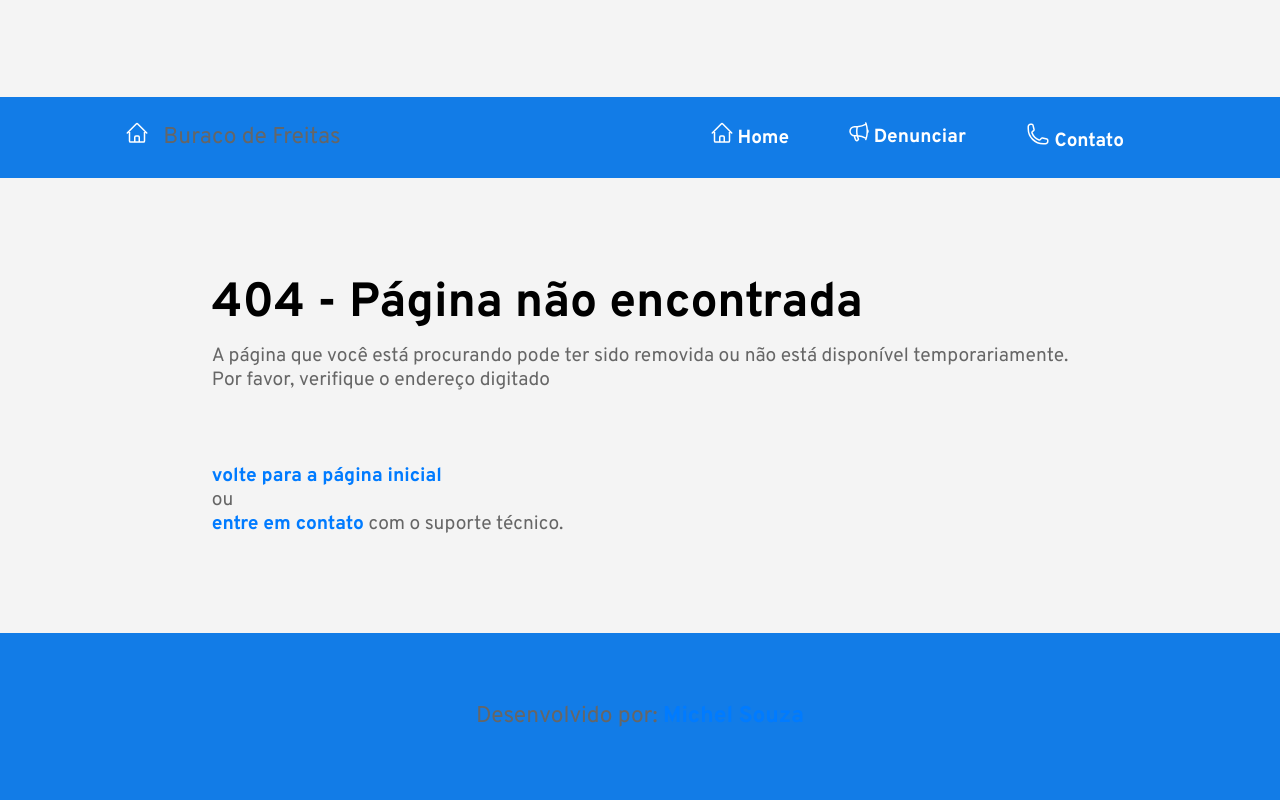
After one commit to MichelNsouza/Buraco-de-freitas-php, a PHP site: template src/view/notfound/index.php in a window 1280 px wide. The commit adds this page. Run offline with PHP 8.4, Linux system fonts and the light colour scheme; the template is opened without the code that fills it, so the values that code supplies are empty.

Commit message:
rota 404

```diff
--- /dev/null
+++ b/src/view/notfound/index.php
@@ -0,0 +1,64 @@
+<!DOCTYPE html>
+<html lang="pt">
+
+<head>
+  <meta charset="utf-8">
+  <meta name="viewport" content="width=device-width">
+  <title>Algo deu errado!</title>
+  <link href="/../public/css/global.css" rel="stylesheet" type="text/css"/>
+  <style>
+      body {
+          font-family: Arial, sans-serif;
+          background-color: #f4f4f4;
+          margin: 0;
+          padding: 0;
+          display: flex;
+          justify-content: center;
+          align-items: center;
+          height: 100vh;
+          flex-direction: column;
+      }
+      h1 {
+          font-size: 3em;
+          margin-bottom: 10px;
+      }
+      p {
+          font-size: 1.2em;
+          color: #666;
+      }
+      a {
+          color: #007bff;
+          text-decoration: none;
+          font-weight: bold;
+      }
+  </style>
+</head>
+
+<body>
+
+  <?php include_once __DIR__ ."/../../../componentes/header.php";?>
+
+  <main class="main">
+
+    <div>
+        <h1>404 - Página não encontrada</h1>
+
+        <p>A página que você está procurando pode ter sido removida ou não está disponível temporariamente.</p>
+
+        <p>Por favor, verifique o endereço digitado
+          <br>
+           <br>
+           <br>
+          <br>
+        <a href="/"> volte para a página inicial</a>
+          <br>
+          ou
+          <br>
+        <a href="/contato">entre em contato</a> com o suporte técnico.
+    </p>
+    </div>
+  </main>
+
+   <?php include_once __DIR__."/../../../componentes/footer.php";?>
+</body>
+</html>
```
Also changed, not shown: src/route/RouteSwitch.php (+5 -11 lines), .local/share/rippkgs-index.sqlite (deleted).
